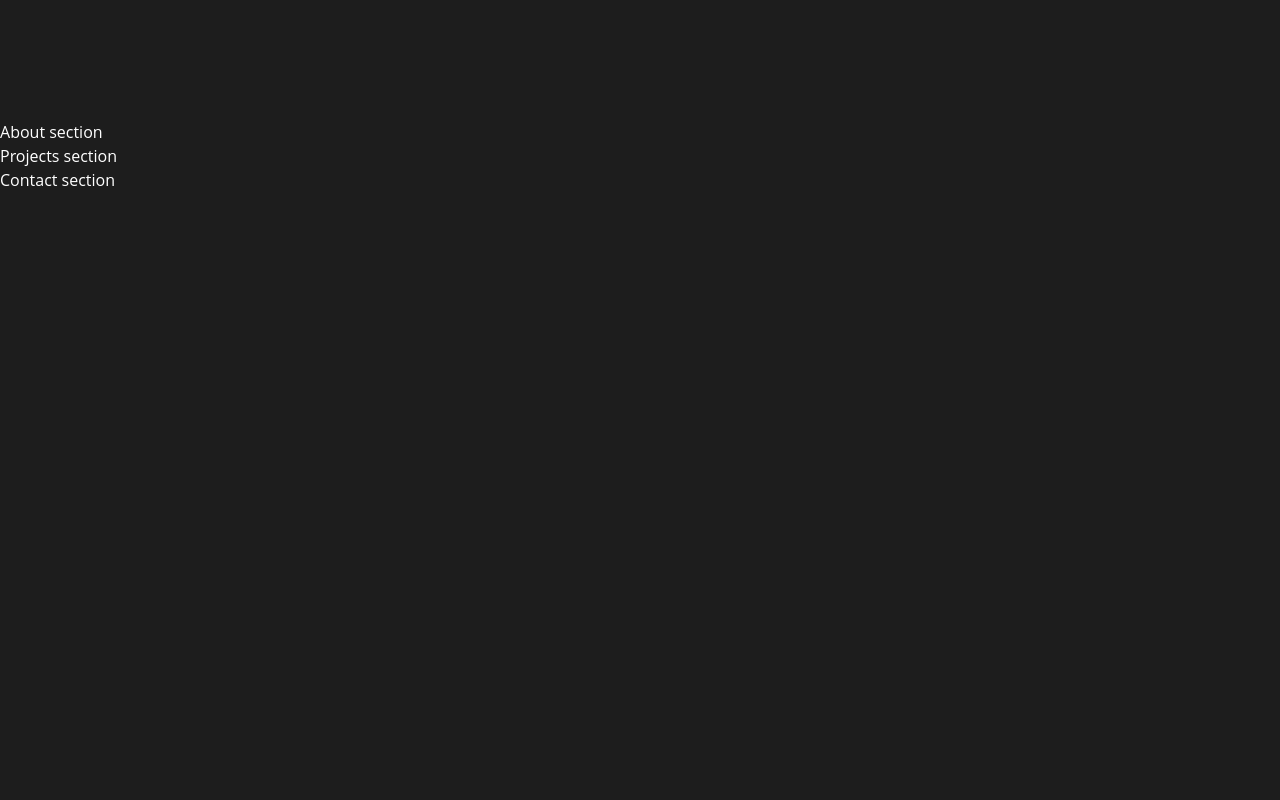
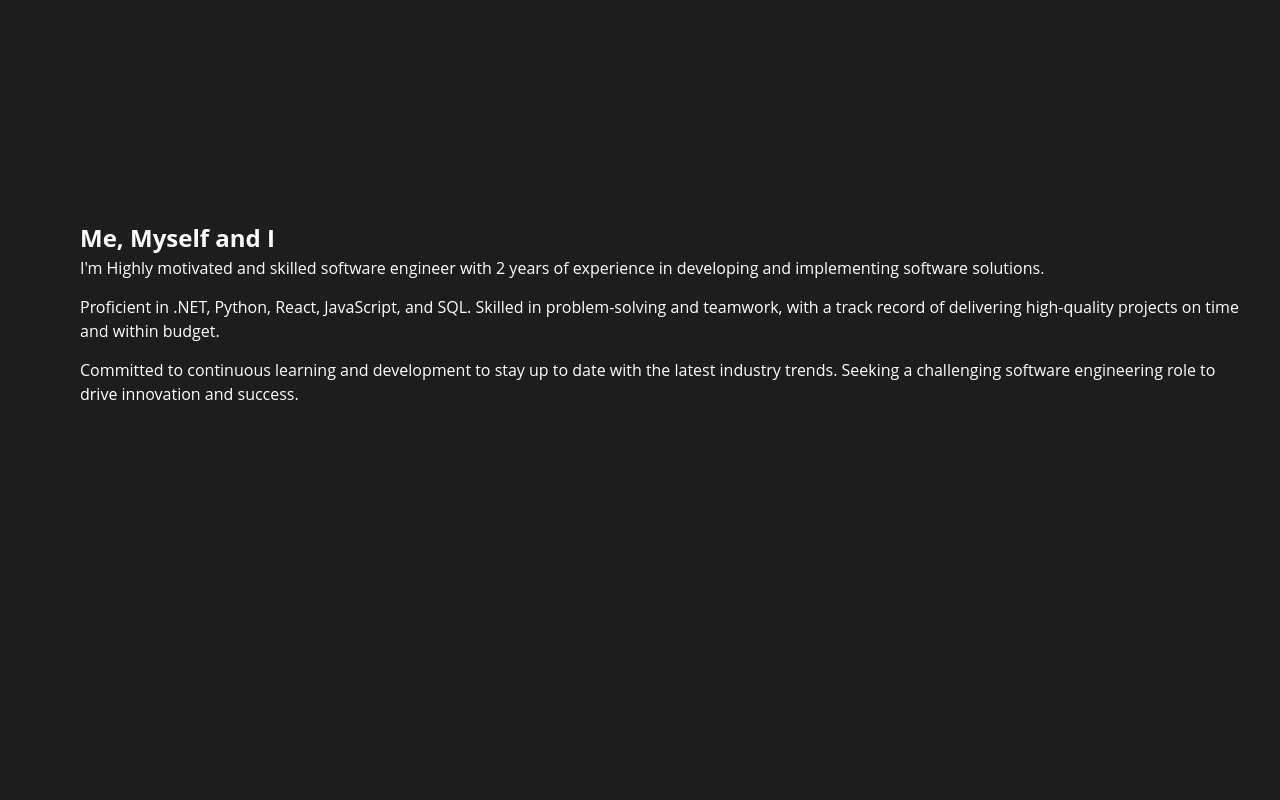
Before and after one commit to sambit-sunny/dev-portfolio, a React (Create React App) app: page / in a window 1280 px wide. Shown: the part 680-1480 px from the top of the page. Before the commit the page ends 872 px from the top, so only its background shows below. Built offline with nearby package versions, Linux system fonts and the light colour scheme.

Commit message:
Add basic structure

```diff
--- a/src/pages/About/About.js
+++ b/src/pages/About/About.js
@@ -1,9 +1,32 @@
-import './About.css'
+import "./About.css";
 
 export default function About() {
+    const text = "Me, Myself and I";
+
     return (
-        <div id="about">
-            About section
+        <div id="about" className="section-full section-about">
+            <div className="text-zone">
+                <header>
+                    <h2 aria-label={text}>{text}</h2>
+                </header>
+                <p>
+                    I'm Highly motivated and skilled software engineer with 2
+                    years of experience in developing and implementing software
+                    solutions.
+                </p>
+                <p>
+                    Proficient in .NET, Python, React, JavaScript, and SQL.
+                    Skilled in problem-solving and teamwork, with a track record
+                    of delivering high-quality projects on time and within
+                    budget.
+                </p>
+                <p>
+                    Committed to continuous learning and development to stay up
+                    to date with the latest industry trends. Seeking a
+                    challenging software engineering role to drive innovation
+                    and success.
+                </p>
+            </div>
         </div>
-    )
+    );
 }
```
